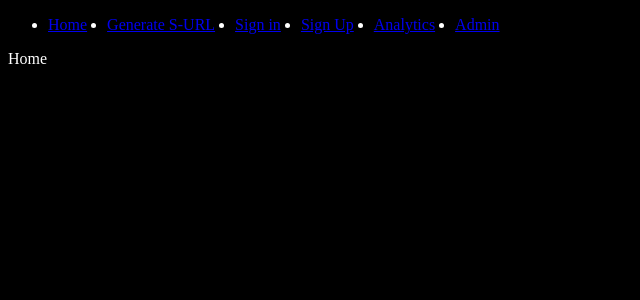
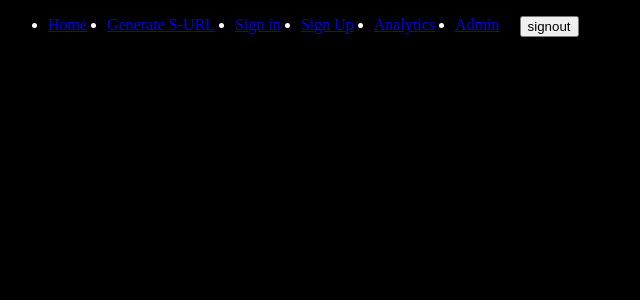
Before and after one commit to GuruDarshan57/URL-Shortner-Frontend, a React (Vite) app: page / in a window 1280 px wide. Shown: the top 300 px of the page, without its empty margins (0-640 px from the left). Built offline with nearby package versions, Linux system fonts and the light colour scheme.

Commit message:
basic authentication done

```diff
--- a/index.html
+++ b/index.html
@@ -3,7 +3,7 @@
   <head>
     <meta charset="UTF-8" />
     <meta name="viewport" content="width=device-width, initial-scale=1.0" />
-    <title>Vite + React</title>
+    <title>Short-URL</title>
   </head>
   <body>
     <div id="root"></div>
--- a/package.json
+++ b/package.json
@@ -10,6 +10,8 @@
     "preview": "vite preview"
   },
   "dependencies": {
+    "dotenv": "^16.4.5",
+    "jwt-decode": "^4.0.0",
     "react": "^18.2.0",
     "react-dom": "^18.2.0",
     "react-router-dom": "^6.23.1",
--- a/src/Components/Navbar/Navbar.jsx
+++ b/src/Components/Navbar/Navbar.jsx
@@ -1,6 +1,14 @@
 import React from 'react'
 
 const Navbar = () => {
+    const handleSignOut = async () => {
+        const resp = await fetch(import.meta.env.VITE_Backend + "/signout", {
+            method: "POST",
+            headers: { "Content-Type": "application/json" },
+            credentials: 'include'
+        })
+        localStorage.removeItem("user_data")
+    }
     return (
         <div>
             <ul style={{
@@ -12,6 +20,7 @@ const Navbar = () => {
                 <li><a href="/signup">Sign Up</a></li>
                 <li><a href="/analytics">Analytics</a></li>
                 <li><a href="/admin">Admin</a></li>
+                <button onClick={handleSignOut}>signout</button>
             </ul>
         </div >
     )
--- a/src/Pages/Home/Home.jsx
+++ b/src/Pages/Home/Home.jsx
@@ -1,8 +1,12 @@
-import React from 'react'
+import React, { useState } from 'react'
+import useGetUserDetails from '../../hooks/useGetUserDetails'
 
 const Home = () => {
+    const udata = useGetUserDetails()
+    const [data, setData] = useState(udata?.email)
     return (
-        <div>Home
+        <div>
+            {data}
         </div>
     )
 }
--- a/src/Pages/SignIn/SignIn.jsx
+++ b/src/Pages/SignIn/SignIn.jsx
@@ -1,6 +1,7 @@
 import React, { useState } from 'react'
 import { toast } from 'react-toastify';
 import { useNavigate } from 'react-router-dom';
+import { jwtDecode } from 'jwt-decode';
 
 const SignIn = () => {
     const [email, setEmail] = useState("")
@@ -10,30 +11,31 @@ const SignIn = () => {
     const handleSubmit = async (e) => {
         e.preventDefault();
         if (!email || !pass) {
-            toast.error("Email or Password can't be empty.")
+            toast.error("All fields are Mandatory.")
         }
         else {
             const cred = {
                 email: email,
                 password: pass
             }
-            console.log(cred)
             try {
-                const res = await fetch("http://localhost:3000/signin", {
+                const res = await fetch(import.meta.env.VITE_Backend + "/signin", {
                     method: "POST",
                     headers: { "Content-Type": "application/json" },
-                    body: JSON.stringify(cred)
+                    body: JSON.stringify(cred),
+                    credentials: 'include'
                 })
                 const resp = await res.json()
-                console.log(resp.accessToken)
-                if (resp.msg == "logged in") {
-                    toast.success("SignIn Successfull.")
+                if (resp.msg === "Log in Succesfull") {
+                    const udata = jwtDecode(resp.token)
+                    localStorage.setItem("user_data", JSON.stringify(udata))
+                    toast.success(resp.msg + " .Redirecting to Home")
                     setTimeout(() => {
-                        return navigate('/home')
+                        return navigate('/')
                     }, 4000);
                 }
-                else if (resp.msg == "incorrect password") {
-                    toast.error("Incorrect Password.")
+                else if (resp.msg == "Incorrect Password") {
+                    toast.error(resp.msg)
                     setPass("")
                 }
                 else {
--- a/src/Pages/SignUp/SignUp.jsx
+++ b/src/Pages/SignUp/SignUp.jsx
@@ -13,7 +13,7 @@ const SignUp = () => {
         e.preventDefault()
 
         if (!uname || !email || !pass) {
-            toast.error("Username or Email or Password can't be empty.")
+            toast.error("All fields are Mandatory.")
         }
         else {
             const user = {
@@ -22,7 +22,7 @@ const SignUp = () => {
                 password: pass
             }
             try {
-                const res = await fetch("http://localhost:3000/signup", {
+                const res = await fetch(import.meta.env.VITE_Backend + "/signup", {
                     method: "POST",
                     headers: {
                         "Content-Type": "application/json"
--- /dev/null
+++ b/src/hooks/useGetUserDetails.jsx
@@ -0,0 +1,8 @@
+import React from 'react'
+
+const useGetUserDetails = () => {
+    const user_details = JSON.parse(localStorage.getItem("user_data"))
+    return user_details
+}
+
+export default useGetUserDetails
```
Also changed, not shown: 2 other files (tests, documents, lock files or other folders).
